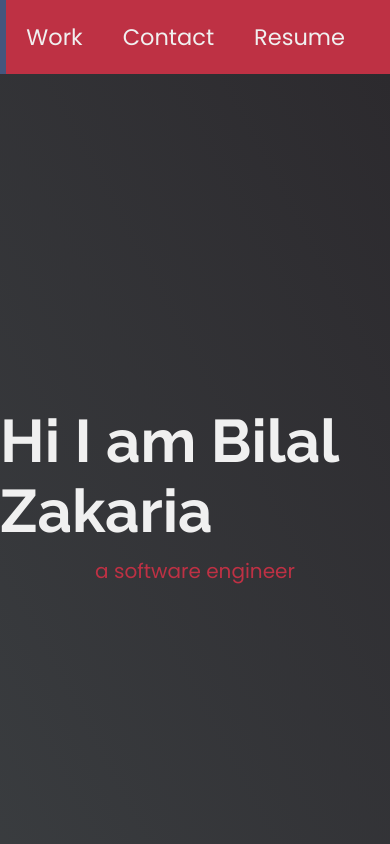
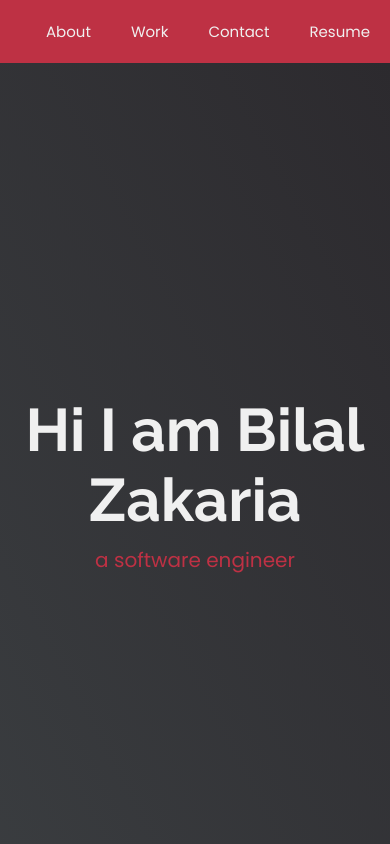
Before and after one commit to sometimesb/Personal-Portfolio, a plain HTML site: page index.html in a window 390 px wide. Shown: the top 844 px of the page. Drawn offline with Linux system fonts and the light colour scheme.

Commit message:
fixed mobile view of hero section. looks much better :)

```diff
--- a/style.css
+++ b/style.css
@@ -257,3 +257,21 @@ footer i {
     text-align: center;
   }
 }
+
+@media (max-width: 600px){
+  a {
+    display: block;
+    padding: 20px;
+    text-decoration: none;
+    color: var(--nav-font);
+    font-size: 1.5rem;
+    transition: background-color 0.3s ease-out;
+  }
+  .nav-bar-item:last-child a {
+    margin-right: 0px;
+  }
+
+  h1{
+    text-align: center;
+  }
+}
```
